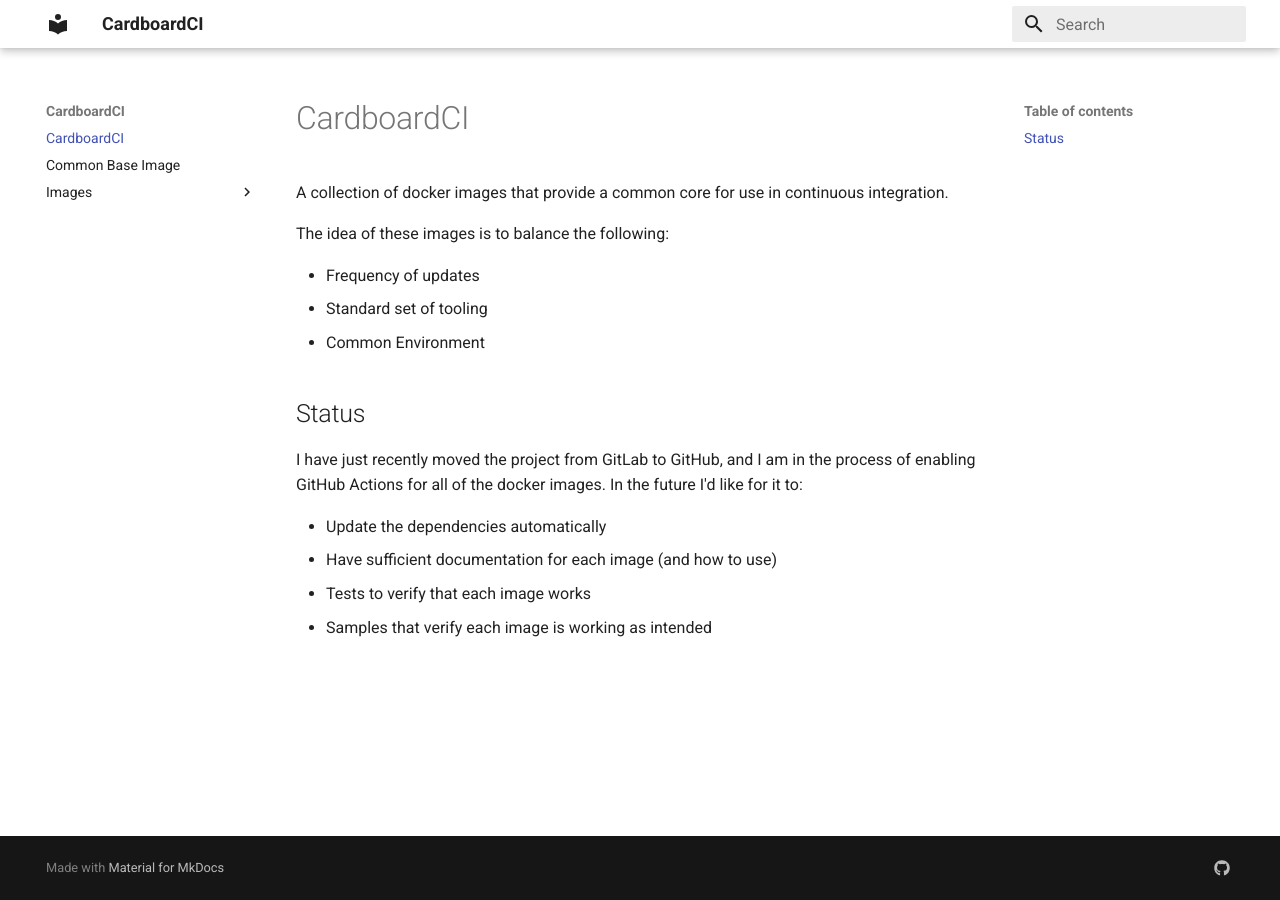
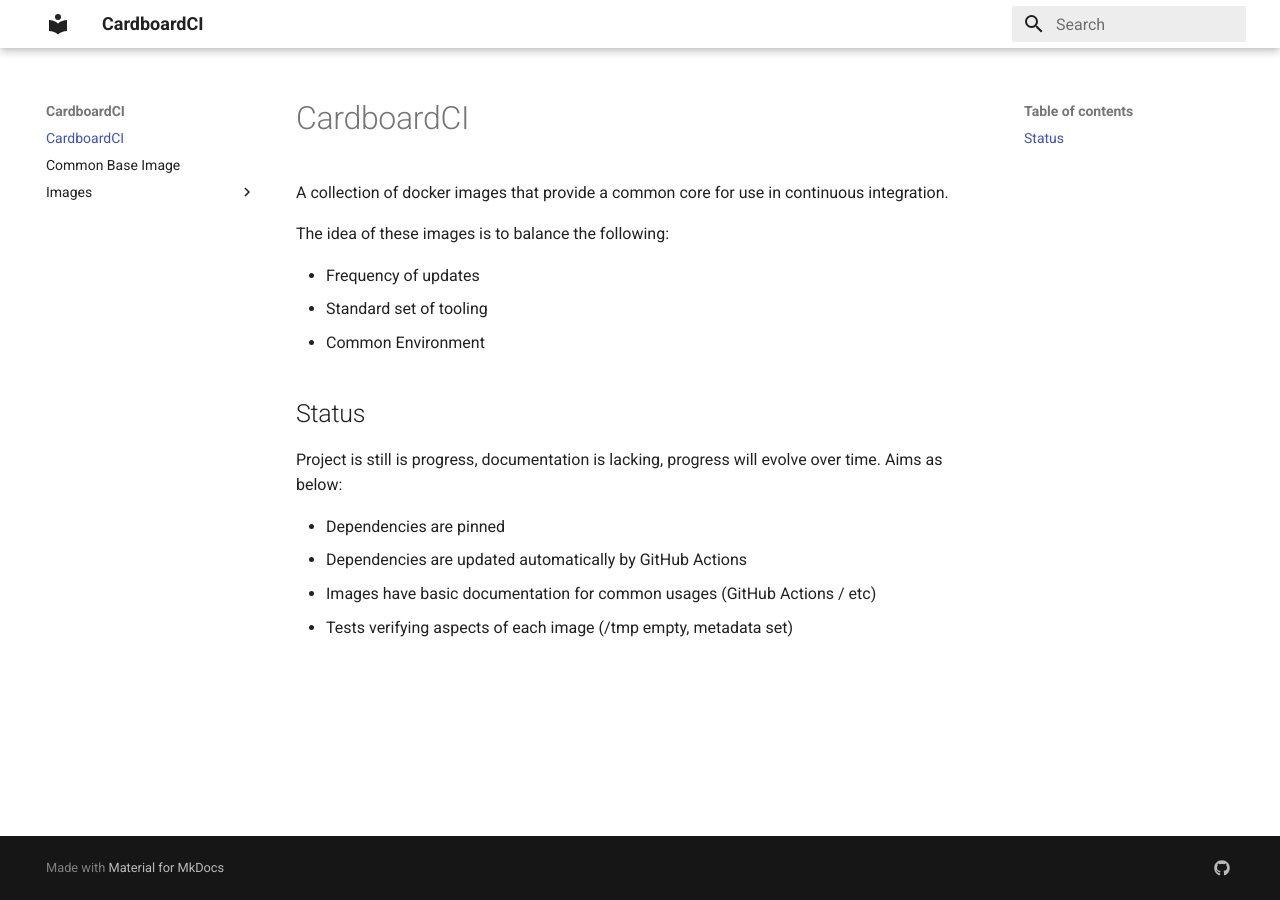
Before and after one commit to cardboardci/dockerfiles, an MkDocs documentation site: the page built from docs/www/README.md, in a window 1280 px wide. Built offline with MkDocs 1.6.1 and Material for MkDocs 9.7.7, drawn with Linux system fonts in a browser that asks for light colours.

Commit message:
Quick docs adjustment

```diff
--- a/docs/www/README.md
+++ b/docs/www/README.md
@@ -10,9 +10,9 @@ The idea of these images is to balance the following:
 
 ## Status
 
-I have just recently moved the project from GitLab to GitHub, and I am in the process of enabling GitHub Actions for all of the docker images. In the future I'd like for it to:
+Project is still is progress, documentation is lacking, progress will evolve over time. Aims as below:
 
-- Update the dependencies automatically
-- Have sufficient documentation for each image (and how to use)
-- Tests to verify that each image works
-- Samples that verify each image is working as intended
+- Dependencies are pinned
+- Dependencies are updated automatically by GitHub Actions
+- Images have basic documentation for common usages (GitHub Actions / etc)
+- Tests verifying aspects of each image (/tmp empty, metadata set)
```
Also changed, not shown: docs/www/images/latex.md (deleted, +0 -3 lines).
